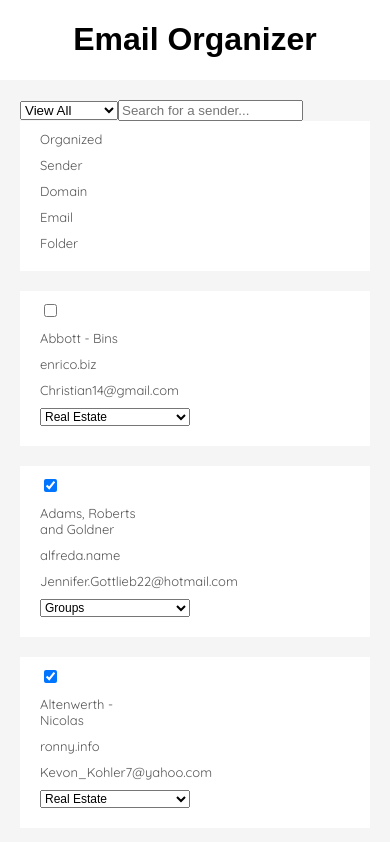
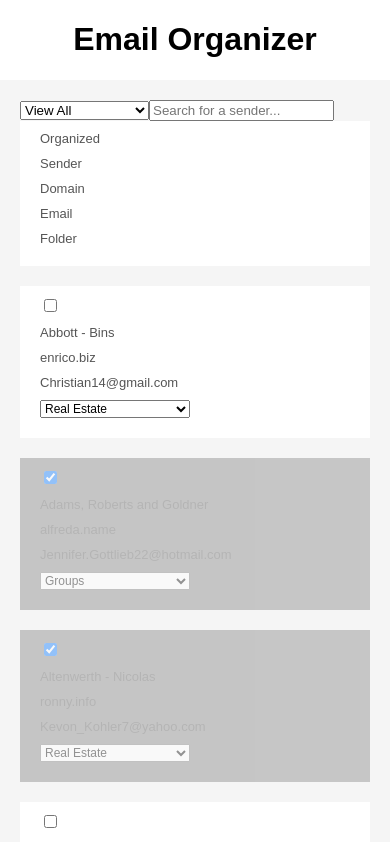
Before and after one commit to Jfrederick12/React_Contact_Filter, a React (Create React App) app: page / in a window 390 px wide. Shown: the top 842 px of the page. Built offline with nearby package versions, Linux system fonts and the light colour scheme.

Commit message:
work on folder sorting

```diff
--- a/src/components/results_item.js
+++ b/src/components/results_item.js
@@ -4,21 +4,29 @@ import '../styles/results_item.css';
 class ResultsItem extends Component {
 	constructor(props) {
 		super(props);
-		this.state = {
-			contact: this.props.contact
-		}
 	}
 
 	render() {
+		const contact = this.props.contact
 		return(
-			<div className="flex-grid">
-				<div className="col">{this.state.contact.sender}</div>
-				<div className="col">{this.state.contact.domain}</div>
-				<div className="col">{this.state.contact.email}</div>
-				<div className="col">{this.state.contact.folder}</div>
+			<div>
+			hi hi hi
+				<div className="col">{contact.sender}</div>
+				<div className="col">{contact.domain}</div>
+				<div className="col">{contact.email}</div>
+				<div className="col">
+					<select className="folder-option">
+						<option value='all'>{contact.folder}</option>
+						<option value='true'>Home</option>
+						<option value='false'>Business</option>
+						<option value='false'>Education</option>
+						<option value='false'>Finance</option>
+					</select>
+				</div>
 			</div>
 		)
 	}
 }
 
+
 export default ResultsItem;
--- a/src/components/results_list.js
+++ b/src/components/results_list.js
@@ -1,5 +1,4 @@
 import React, { Component } from 'react';
-import ResultsItem from './results_item';
 import SearchHeader from './search_header';
 import '../styles/results_list.css';
 
@@ -11,7 +10,8 @@ class ResultsList extends Component {
 			searchedContacts: this.props.data,
 			search: '',
 			isOrganized: 'true',
-			isChecked: {}
+			isChecked: {},
+			className: ''
 		}
 
 	}
@@ -33,12 +33,24 @@ class ResultsList extends Component {
 			this.setState({contacts: contacts})
 		} else {
 			let organizedContacts = contacts.filter((contact) => {
-				return contact.organize.toString() === event.target.value;
+				return contact.folder === event.target.value;
 			})
 			this.setState({
 				contacts: organizedContacts
 			})
 		}
+  }
+
+  folderChange(event) {
+  	console.log(event.target.value)
+  	console.log(event.target)
+  	const contacts = this.props.data
+  	// let updatedContacts = contacts.filter((contact) => {
+  	// 	if (contact.folder === selectedContact.folder) {
+  	// 		contact.folder === event.target.value
+  	// 	}
+	  // 	this.setState({ contacts: updatedContacts })
+  	// })
   }
 
 
@@ -47,44 +59,50 @@ class ResultsList extends Component {
   	if (selectedContact.organize === true) {
   		selectedContact.organize = false
   		updatedContacts.filter((contact) => {
-  			return contact.id != selectedContact.id
+  			return contact.id !== selectedContact.id
   		})
-  		this.setState({ contacts: updatedContacts})
+  		this.setState({
+  			contacts: updatedContacts
+  		})
   	} else {
   		selectedContact.organize = true
   		updatedContacts.push(selectedContact)
-  		this.setState({ contacts: updatedContacts })
+  		this.setState({
+  			contacts: updatedContacts
+  		})
   	}
   }
-
-
 
 	render() {
 		return(
 			<div className="results-list">
 				<select onChange={this.handleChange.bind(this)}>
 					<option value='all'>View All</option>
-					<option value='true'>Organized</option>
-					<option value='false'>Unorganized</option>
+					<option value='Real Estate'>Real Estate</option>
+					<option value='Groups'>Groups</option>
+					<option value='Social Networking'>Social Networking</option>
+					<option value='Entertainment'>Entertainment</option>
+					<option value='Jobs'>Jobs</option>
+					<option value='News'>News</option>
+					<option value='Finance'>Finance</option>
+					<option value='Business'>Business</option>
 				</select>
 				<input type="text" value={this.state.search} placeholder="Search for a sender..." onChange={this.searchInput.bind(this)}/>
 				< SearchHeader />
 				{this.state.contacts.map((contact) => {
 					return (
-						<div className="flex-grid">
-							<div className="col">
+						<div className={`flex-grid ${(contact.organize ? 'active' : 'hidden')}` }>
+							<div className='col'>
 								<input type="checkbox" checked={contact.organize} onChange={ () => this.checkBox(contact) } />
 							</div>
 							<div className="col">{contact.sender}</div>
 							<div className="col">{contact.domain}</div>
 							<div className="col">{contact.email}</div>
 							<div className="col">
-								<select className="folder-option">
+								<select className="folder-option" onChange={ this.folderChange.bind(this)}>
 									<option value='all'>{contact.folder}</option>
-									<option value='true'>Home</option>
-									<option value='false'>Business</option>
-									<option value='false'>Education</option>
-									<option value='false'>Finance</option>
+									<option value='Business'>Business</option>
+									<option value='Business'>Business</option>
 								</select>
 							</div>
 						</div>
@@ -96,6 +114,84 @@ class ResultsList extends Component {
 }
 
 export default ResultsList;
+
+// class Results extends Component {
+// 	constructor(props) {
+// 		super(props)
+// 	}
+
+// 	render() {
+// 		return(
+// 			<div className={`flex-grid ${(contact.organize ? 'active' : 'hidden')}` }>
+// 				<div className='col'>
+// 					<input type="checkbox" checked={contact.organize} onChange={ () => this.checkBox(contact) } />
+// 				</div>
+// 				<div className="col">{contact.sender}</div>
+// 				<div className="col">{contact.domain}</div>
+// 				<div className="col">{contact.email}</div>
+// 				<div className="col">
+// 					<select className="folder-option">
+// 						<option value='all'>{contact.folder}</option>
+// 						<option value='true'>Home</option>
+// 						<option value='false'>Business</option>
+// 						<option value='false'>Education</option>
+// 						<option value='false'>Finance</option>
+// 					</select>
+// 				</div>
+// 			</div>
+// 		)
+// 	}
+// }
+
+
+
+
+
+
+
+
+
+class SearchFilter extends Component {
+	constructor(props) {
+		super(props);
+	}
+
+	handleChange(event) {
+		const contacts = this.props.data
+		if (event.target.value === 'all') {
+			this.setState({contacts: contacts})
+		} else {
+			let organizedContacts = contacts.filter((contact) => {
+				return contact.folder === event.target.value;
+			})
+			this.setState({
+				contacts: organizedContacts
+			})
+		}
+  }
+
+	render() {
+		return(
+			<div>
+				<select onChange={this.handleChange.bind(this)}>
+					<option value='all'>View All</option>
+					<option value='Real Estate'>Real Estate</option>
+					<option value='Groups'>Groups</option>
+					<option value='Social Networking'>Social Networking</option>
+					<option value='Entertainment'>Entertainment</option>
+					<option value='Jobs'>Jobs</option>
+					<option value='News'>News</option>
+					<option value='Finance'>Finance</option>
+				</select>
+			</div>
+		)
+	}
+}
+
+
+
+
+
 
 class OrganizedCheckBox extends Component {
 	constructor(props) {
--- a/src/styles/results_item.css
+++ b/src/styles/results_item.css
@@ -31,6 +31,15 @@
   }
 }
 
-#active {
-  background-color: red;
+.active {
+  background-color: gray;
+  opacity: 0.4;
 }
+
+.overlay {
+  position: absolute;
+  width: 100%;
+  height: 100%;
+  background-color: black;
+  z-index: 10;
+}
--- a/src/styles/results_list.css
+++ b/src/styles/results_list.css
@@ -7,3 +7,46 @@
   width: 150px;
   font-size: 12px;
 }
+
+.flex-grid {
+  display: flex;
+  justify-content: space-between;
+  padding: 10px;
+  background-color: #FFFFFF;
+  margin-bottom:20px;
+}
+
+.flex-grid .col {
+  font-family: 'Quicksand', sans-serif;
+  font-size: 13px;
+  color: #555555;
+  width: 50%;
+}
+
+.col {
+  padding: 0px 20px 0px 10px;
+}
+
+@media (max-width: 400px) {
+  .flex-grid,
+  .flex-grid-thirds {
+    display: block;
+    .col {
+      width: 100%;
+      margin: 0 0 10px 0;
+    }
+  }
+}
+
+.active {
+  background-color: gray;
+  opacity: 0.4;
+}
+
+.overlay {
+  position: absolute;
+  width: 100%;
+  height: 100%;
+  background-color: black;
+  z-index: 10;
+}
```
